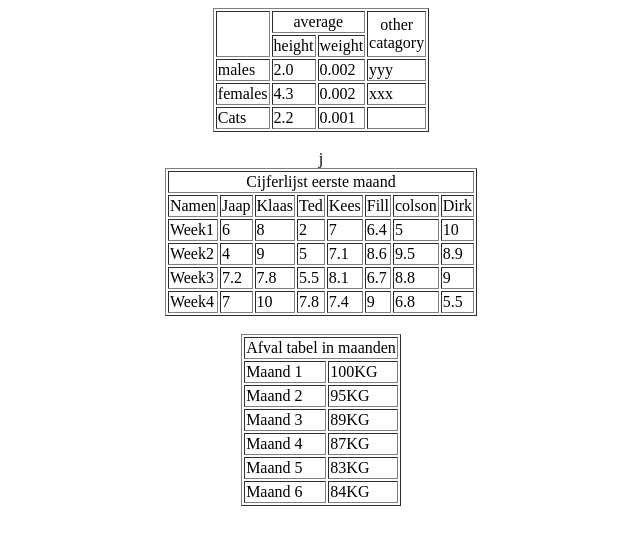
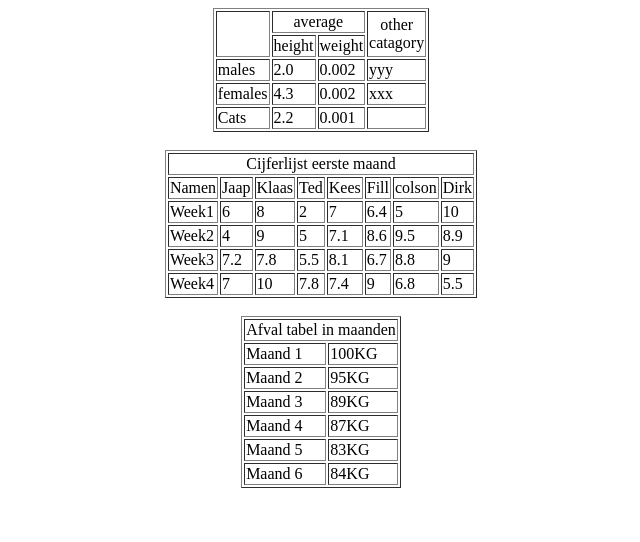
Before and after one commit to jbreemes/html, a plain HTML site: page H3/Op2.html in a window 1280 px wide. Shown: the whole page, without its empty margins (319-959 px from the left). Drawn offline with Linux system fonts and the light colour scheme.

Commit message:
third try

```diff
--- a/H3/Op2.html
+++ b/H3/Op2.html
@@ -38,7 +38,7 @@
     </table>
 
     <br>
-j
+
     <table border="1">
         <tr>
             <td colspan="8">
```
